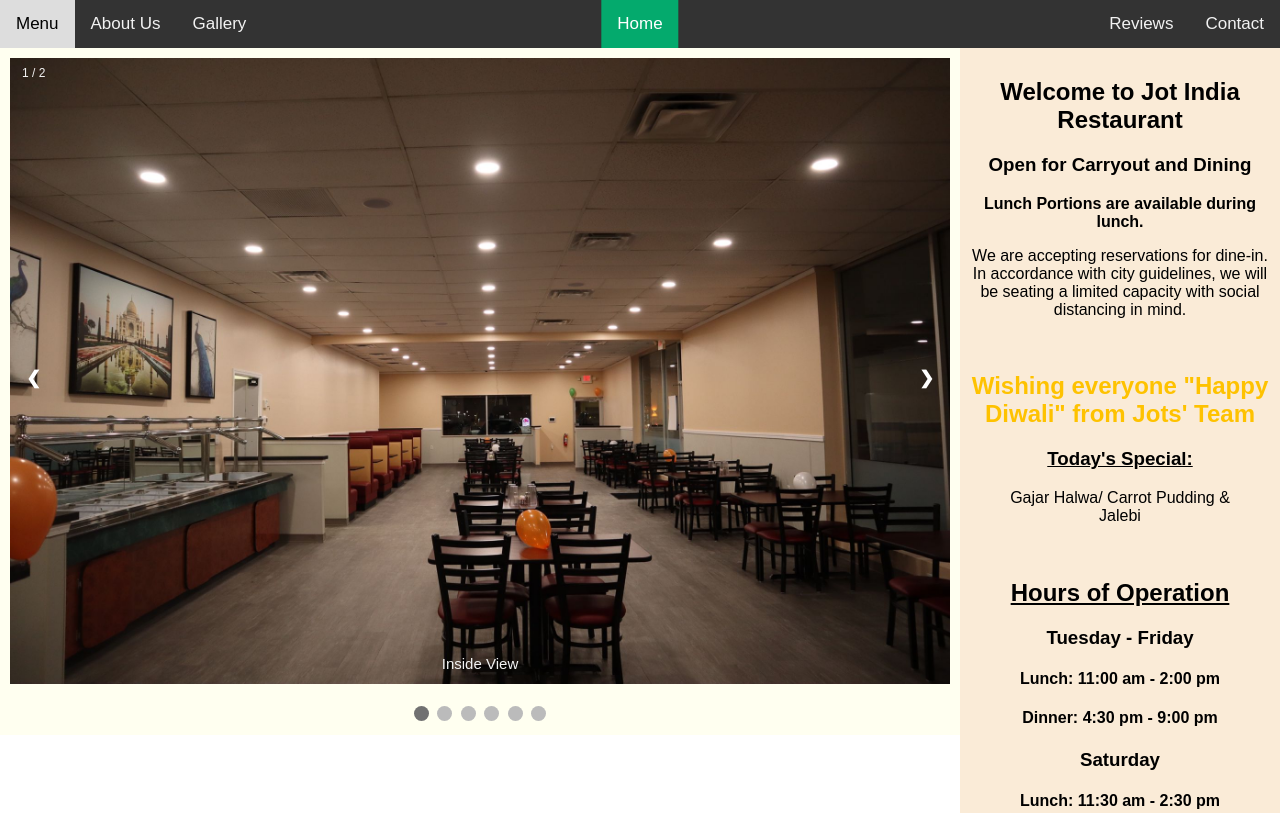
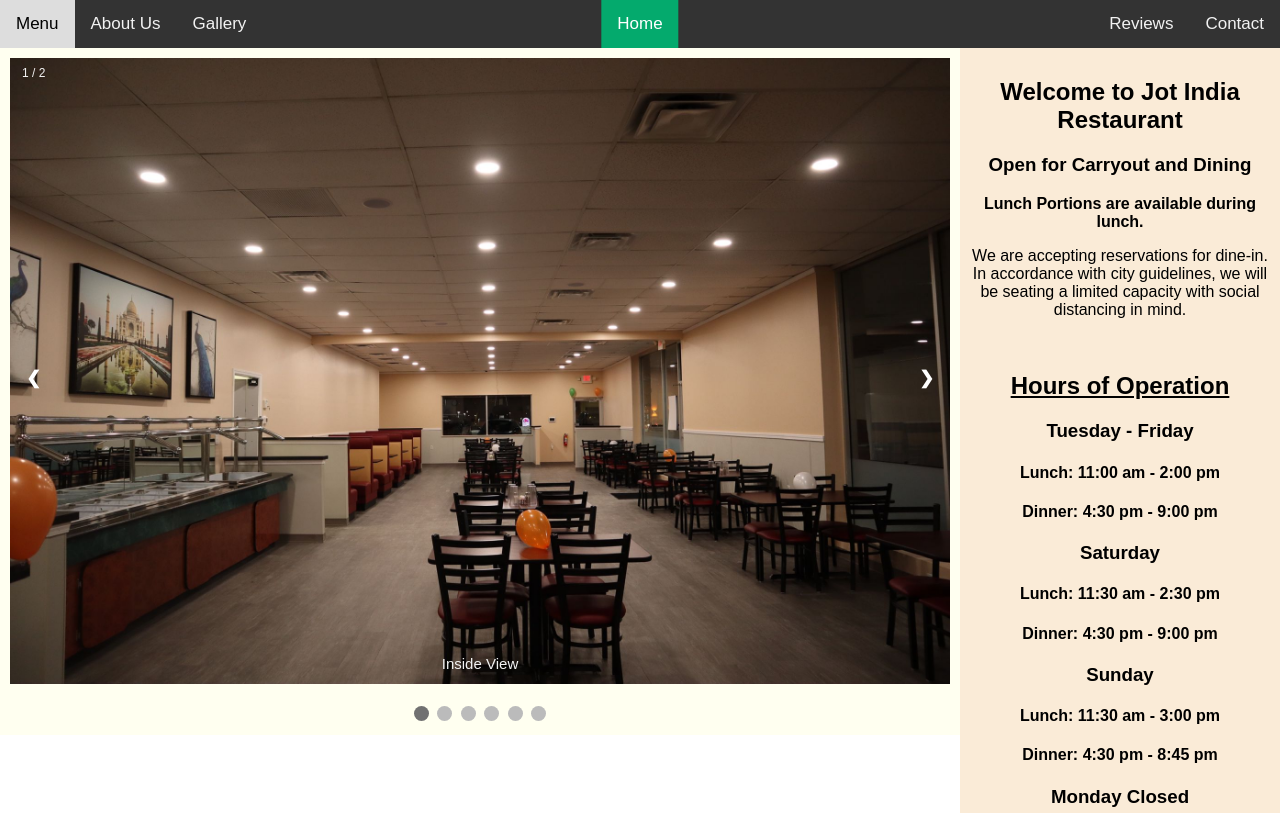
Before and after one commit to singhamandeep31/jotindia.com, a plain HTML site: page index.html in a window 1280 px wide. Shown: the top 813 px of the page. Drawn offline with Linux system fonts and the light colour scheme.

Commit message:
Update index.html
removed diwali specials

```diff
--- a/index.html
+++ b/index.html
@@ -312,10 +312,6 @@
             <p style="text-align: center"><b> Lunch Portions are available during lunch.</b></p>
             <p style="text-align: center">We are accepting reservations for dine-in. In accordance with city guidelines, we will be seating a limited capacity with social distancing in mind.</p>
             <br>
-            <h2 style="text-align: center; color: #FEC200">Wishing everyone "Happy Diwali" from Jots' Team</h2>
-            <h3 style="text-align: center"><b> <u>Today's Special: </u></b></h3>
-            <p style="text-align: center"> Gajar Halwa/ Carrot Pudding &<br> Jalebi</p>
-            <br>
             <h2 style="text-align: center"><u>Hours of Operation </u></h2>
             <h3 style="text-align: center">Tuesday - Friday</h3>
             <h4 style="text-align: center">Lunch: 11:00 am - 2:00 pm</h4>
```
